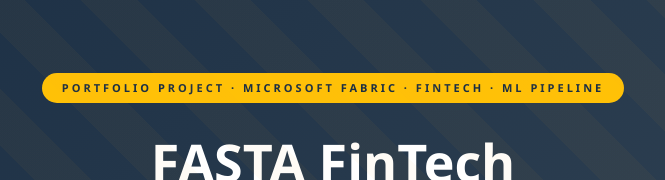
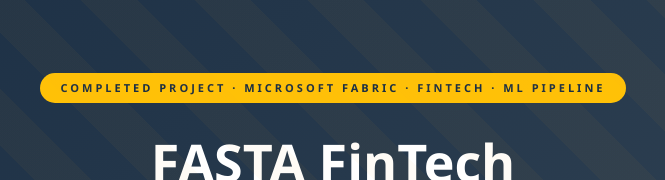
Before and after one commit to anthonyapollis/FASTA_FinTech_LendingDW, a plain HTML site: page reports/FASTA_FinTech_Ebook.html in a window 1280 px wide. Shown: the top 180 px of the page, 307-972 px from the left. Drawn offline with Linux system fonts and the light colour scheme.

Commit message:
Reframe project evidence as delivered work

```diff
--- a/reports/FASTA_FinTech_Ebook.html
+++ b/reports/FASTA_FinTech_Ebook.html
@@ -291,7 +291,7 @@
 
 <!-- ═══════════════════════════════════════════════════════ COVER -->
 <div class="cover">
-  <div class="cover-badge">Portfolio Project · Microsoft Fabric · FinTech · ML Pipeline</div>
+  <div class="cover-badge">Completed Project · Microsoft Fabric · FinTech · ML Pipeline</div>
   <h1>FASTA FinTech<br><span>Lending Intelligence</span><br>Platform</h1>
   <p class="subtitle">A production-grade ML data warehouse pipeline for credit risk scoring, affordability modelling, churn prediction, and marketing channel optimisation — built on Microsoft Fabric.</p>
   <div class="cover-stats">
```
Also changed, not shown: visualizations/fasta_fintech_dashboard.html (+1 -1 lines).
